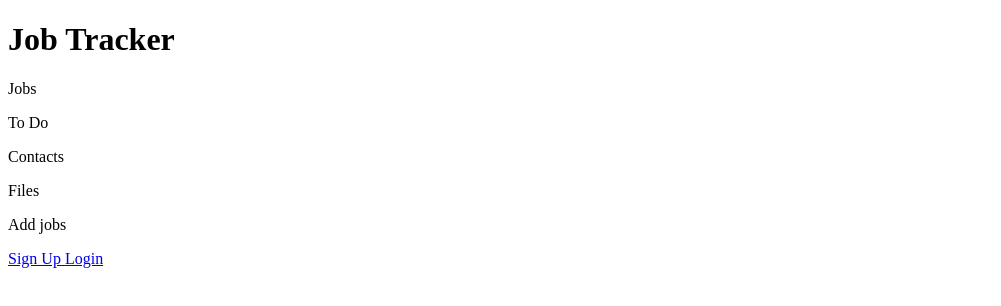
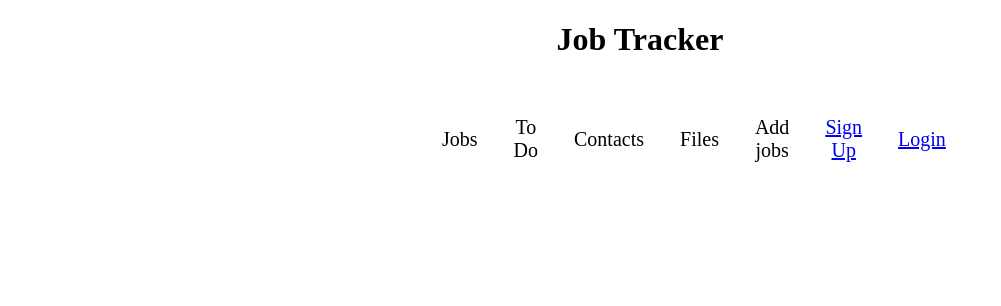
Before and after one commit to Yukixx0729/Job-Tracker-App, a website: page client/index.html in a window 1280 px wide. Shown: the whole page, without its empty margins (0-1001 px from the left). Drawn offline with nearby package versions, Linux system fonts and the light colour scheme; no server answers.

Commit message:
basic setup for homepage

```diff
--- a/client/css/styles.css
+++ b/client/css/styles.css
@@ -0,0 +1,38 @@
+* {
+  box-sizing: border-box;
+}
+
+body {
+  margin: 0 auto;
+  text-align: center;
+}
+
+nav {
+  height: 100%;
+  margin-top: 50px;
+}
+
+nav ul {
+  width: 40%;
+  margin: auto;
+  display: flex;
+  justify-content: space-around;
+  align-items: center;
+  list-style-type: none;
+}
+
+.nav-item {
+  cursor: pointer;
+}
+
+nav li {
+  padding: 8px;
+  margin: 0 10px;
+  font-size: 20px;
+}
+
+section {
+  margin-top: 30px;
+  font-size: 18px;
+  text-align: center;
+}
--- a/client/js/components/header.js
+++ b/client/js/components/header.js
@@ -1,15 +1,25 @@
 const renderHeader = () => {
-  const header = document.getElementById("header-nav")
+  const header = document.getElementById("header-nav");
   header.innerHTML = `
     <h1> Job Tracker </h1>
-    <div class="nav-bar">
-      <p class="nav-item" id="jobs"> Jobs </p>
-      <p class="nav-item" id="todo"> To Do </p>
-      <p class="nav-item" id="contacts"> Contacts </p>
-      <p class="nav-item" id="files"> Files </p>
-      <p class="nav-item" id="add-jobs"> Add jobs </p>
-      <a href = "/signup.html" class="nav-item"> Sign Up </a>
-      <a href = "/login.html" class="nav-item"> Login </a>
-    </div>
-  `
-}
+    <nav class="nav-bar">
+    <ul>
+      <li class="nav-item" id="jobs"> Jobs </li>
+      <li class="nav-item" id="todo"> To Do </li>
+      <li class="nav-item" id="contacts"> Contacts </li>
+      <li class="nav-item" id="files"> Files </li>
+      <li class="nav-item" id="add-jobs"> Add jobs </li>
+      <li><a href = "/signup.html" class="nav-item"> Sign Up </a></li>
+      <li><a href = "/login.html" class="nav-item"> Login </a></li>
+      </ul>
+    </nav>
+  `;
+};
+
+const renderQuote = () => {
+  page.innerHTML = "";
+  axios.get("https://api.goprogram.ai/inspiration").then((res) => {
+    page.innerHTML = res.data.quote;
+    console.log(res);
+  });
+};
--- a/client/js/components/renderFile.js
+++ b/client/js/components/renderFile.js
@@ -81,10 +81,10 @@ function renderUploadFileForm() {
     const uploadDiv = document.createElement("div");
     uploadDiv.id = "uploadFileForm";
     uploadDiv.innerHTML = `<form action="/files/upload" method="post" enctype="multipart/form-data">
-    <div><label for="name"> Name </label>
+    <div><label for="name"> File Name </label>
     <input type="text" name="name" required/></div>
-   <div><label for="file"> file </label>
-    <input type="file" name="pdf" required/><div>
+   <div><label for="file"> File(only pdf) </label>
+    <input type="file" name="pdf" accept="application/pdf" required/><div>
     <input type="text" name="user_id" value = 1 hidden/>
     <div><button type="submit">Upload</button>
     <button id="cancelUpload">Cancel</button><div>
--- a/client/js/initialise.js
+++ b/client/js/initialise.js
@@ -1,5 +1,5 @@
-renderHeader()
-
+renderHeader();
+renderQuote();
 // axios.get('/')
 //   .then((res) => {
 //     if ('user' in data ) {
```
Also changed, not shown: client/index.html (+0 -3 lines).
